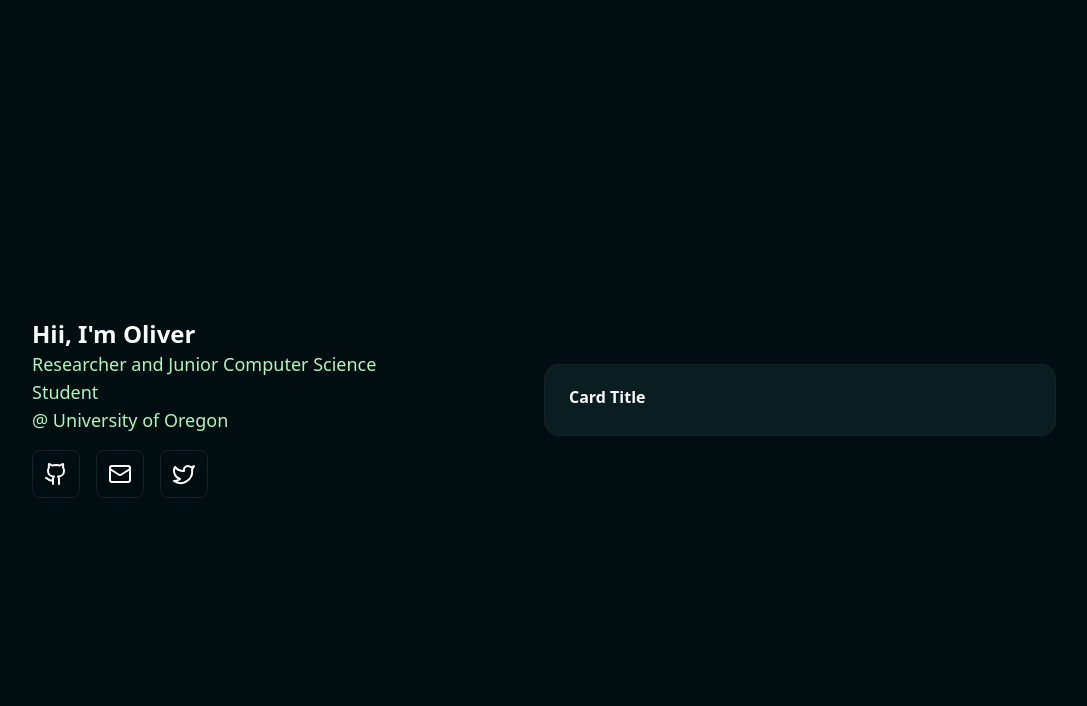
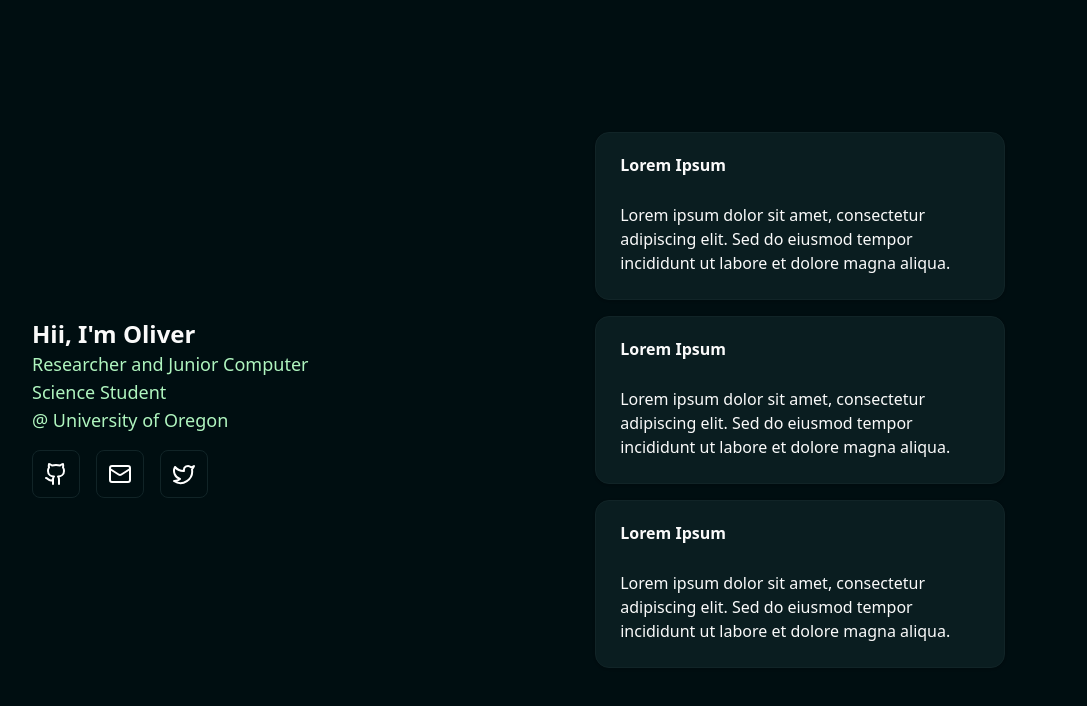
Before and after one commit to flamboh/olidotboo, a Next.js app: page / in a window 1280 px wide. Shown: the top 706 px of the page, without its empty margins (96-1183 px from the left). Built offline with nearby package versions, Linux system fonts and the light colour scheme.

Commit message:
add cards

```diff
--- a/src/app/page.tsx
+++ b/src/app/page.tsx
@@ -11,7 +11,7 @@ export default function Home() {
           <h1 className="text-2xl font-bold text-foreground">
             {"Hii, I'm Oliver"}
           </h1>
-          <h2 className="text-lg text-accent-foreground">
+          <h2 className="text-lg text-accent-foreground text-pretty">
             {"Researcher and Junior Computer Science Student"}
             <br />
             {"@ University of Oregon"}
@@ -65,11 +65,39 @@ export default function Home() {
           </Button>
         </div>
       </div>
-      <div className="col-span-1">
-        <Card>
+      <div className="col-span-1 flex flex-col gap-4 items-center">
+        <Card className="w-[80%]">
           <CardHeader>
-            <CardTitle>Card Title</CardTitle>
+            <CardTitle>Lorem Ipsum</CardTitle>
           </CardHeader>
+          <CardContent>
+            <p>
+              Lorem ipsum dolor sit amet, consectetur adipiscing elit. Sed do
+              eiusmod tempor incididunt ut labore et dolore magna aliqua.
+            </p>
+          </CardContent>
+        </Card>
+        <Card className="w-[80%]">
+          <CardHeader>
+            <CardTitle>Lorem Ipsum</CardTitle>
+          </CardHeader>
+          <CardContent>
+            <p>
+              Lorem ipsum dolor sit amet, consectetur adipiscing elit. Sed do
+              eiusmod tempor incididunt ut labore et dolore magna aliqua.
+            </p>
+          </CardContent>
+        </Card>
+        <Card className="w-[80%]">
+          <CardHeader>
+            <CardTitle>Lorem Ipsum</CardTitle>
+          </CardHeader>
+          <CardContent>
+            <p>
+              Lorem ipsum dolor sit amet, consectetur adipiscing elit. Sed do
+              eiusmod tempor incididunt ut labore et dolore magna aliqua.
+            </p>
+          </CardContent>
         </Card>
       </div>
     </div>
```
